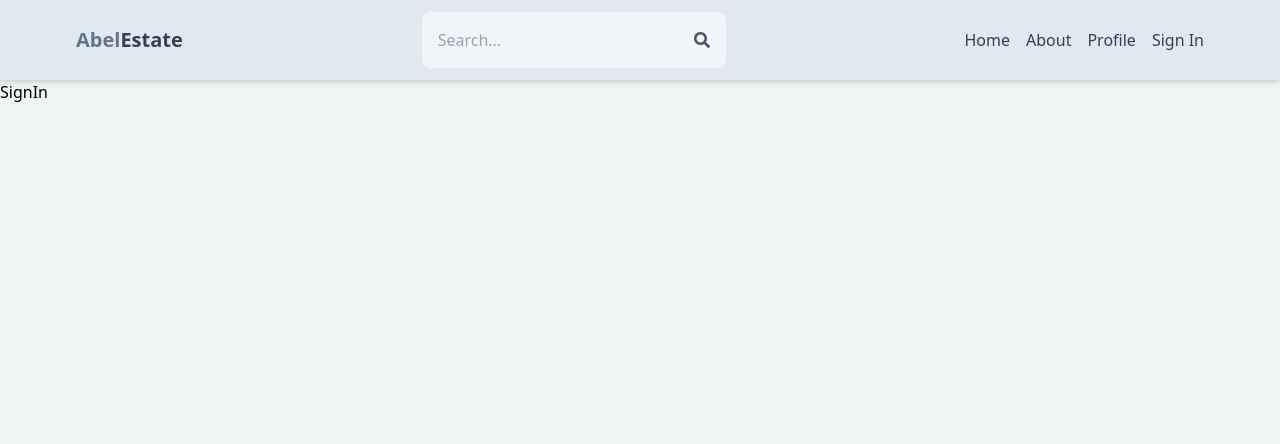
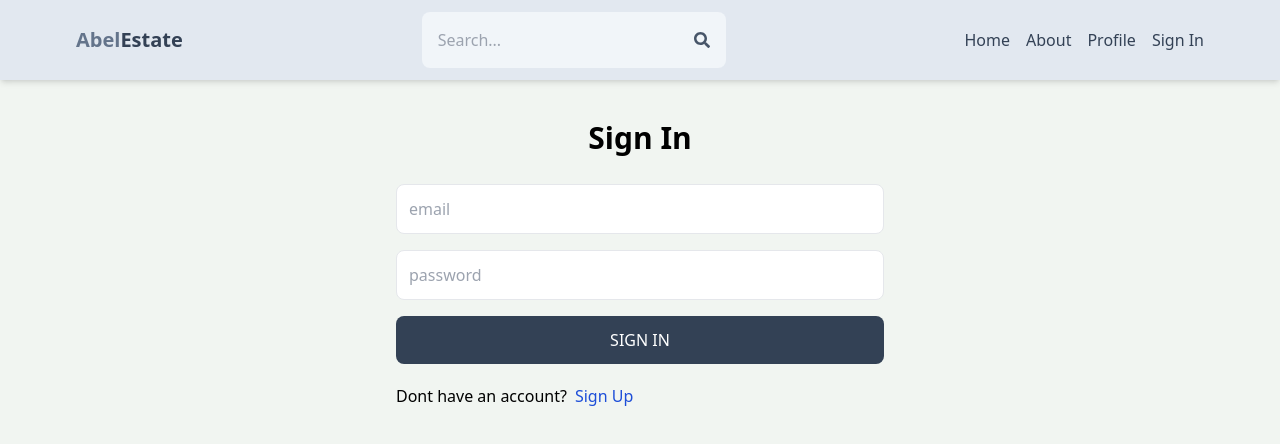
Before and after one commit to abimtad/RealState, a React (Vite) app in the folder client/: page /Sign-in in a window 1280 px wide. Shown: the top 444 px of the page. Built offline with nearby package versions, Linux system fonts and the light colour scheme.

Commit message:
feat: implement sign-in and sign-up functionality with Redux state management

```diff
--- a/client/src/main.jsx
+++ b/client/src/main.jsx
@@ -2,9 +2,11 @@
 import { createRoot } from "react-dom/client";
 import "./index.css";
 import App from "./App.jsx";
+import { store } from "./redux/store.js";
+import { Provider } from "react-redux";
 
 createRoot(document.getElementById("root")).render(
-  <StrictMode>
+  <Provider store={store}>
     <App />
-  </StrictMode>
+  </Provider>
 );
--- a/client/src/pages/SignIn.jsx
+++ b/client/src/pages/SignIn.jsx
@@ -1,7 +1,86 @@
-import React from "react";
+import { useState } from "react";
+import { useDispatch, useSelector } from "react-redux";
+import {
+  signInFailure,
+  signInStart,
+  signInSuccess,
+} from "../redux/user/userSlice";
+import { Link, useNavigate } from "react-router-dom";
 
 function SignIn() {
-  return <div>SignIn</div>;
+  const [formData, setFromData] = useState();
+  const dispatch = useDispatch();
+  const { error, loading } = useSelector((state) => state.user);
+  const navigate = useNavigate();
+
+  const handleChange = (e) => {
+    setFromData({
+      ...formData,
+      [e.target.id]: e.target.value,
+    });
+  };
+
+  const handleSubmit = async (e) => {
+    e.preventDefault();
+    dispatch(signInStart());
+    try {
+      const response = await fetch("/api/auth/signIn", {
+        method: "POST",
+        headers: {
+          "content-Type": "application/json",
+        },
+        body: JSON.stringify(formData),
+      });
+      const data = await response.json();
+      console.log(data);
+      if (data.success === false) {
+        dispatch(signInFailure(data.message));
+        console.log("something is wrong");
+        return;
+      }
+      navigate("/");
+      dispatch(signInSuccess(data));
+      return;
+    } catch (error) {
+      dispatch(signInFailure(error.message));
+      console.log("error occurred");
+    }
+  };
+
+  return (
+    <div className="p-3 max-w-lg mx-auto">
+      <h1 className="text-3xl text-center font-semibold my-7">Sign In</h1>
+      <form className="flex flex-col gap-4" onSubmit={handleSubmit}>
+        <input
+          type="email"
+          placeholder="email"
+          className="border p-3 rounded-lg"
+          id="email"
+          onChange={handleChange}
+        />
+        <input
+          type="password"
+          placeholder="password"
+          className="border p-3 rounded-lg"
+          id="password"
+          onChange={handleChange}
+        />
+        <button
+          disabled={loading}
+          className="bg-slate-700 text-white p-3 rounded-lg uppercase hover:opacity-95 disabled:opacity-80"
+        >
+          {loading ? "loading..." : "Sign in"}
+        </button>
+      </form>
+      <div className="flex gap-2 mt-5">
+        <p>Dont have an account?</p>
+        <Link to={"/sign-up"}>
+          <span className="text-blue-700">Sign Up</span>
+        </Link>
+      </div>
+      {error && <p className="text-red-400">{error}</p>}
+    </div>
+  );
 }
 
 export default SignIn;
--- a/client/src/pages/SignUp.jsx
+++ b/client/src/pages/SignUp.jsx
@@ -1,10 +1,16 @@
 import { useState } from "react";
+import { useDispatch, useSelector } from "react-redux";
 import { Link, useNavigate } from "react-router-dom";
+import {
+  signInStart,
+  signInSuccess,
+  signInFailure,
+} from "../redux/user/userSlice";
 
 function SignUp() {
   const [formData, setFromData] = useState();
-  const [loading, setLoading] = useState(null);
-  const [error, setError] = useState(null);
+  const dispatch = useDispatch();
+  const { loading, error } = useSelector((state) => state.user);
   const navigate = useNavigate();
 
   const handleChange = (e) => {
@@ -16,7 +22,7 @@
 
   const handleSubmit = async (e) => {
     e.preventDefault();
-    setLoading(true);
+    dispatch(signInStart());
     try {
       const response = await fetch("/api/auth/signUp", {
         method: "POST",
@@ -28,17 +34,15 @@
       const data = await response.json();
       console.log(data);
       if (data.success === false) {
-        setError(data.message);
-        setLoading(false);
+        dispatch(signInFailure(data.message));
         console.log("something is wrong");
         return;
       }
       navigate("/sign-in");
-      setLoading(false);
+      dispatch(signInSuccess(data));
       return;
     } catch (error) {
-      setLoading(false);
-      setError(error);
+      dispatch(signInFailure(error.message));
       console.log("error occurred");
     }
   };
--- /dev/null
+++ b/client/src/redux/store.js
@@ -0,0 +1,8 @@
+import { configureStore } from "@reduxjs/toolkit";
+import userReducer from "./user/userSlice.js";
+
+export const store = configureStore({
+  reducer: { user: userReducer },
+  middleware: (getDefaultMiddleware) =>
+    getDefaultMiddleware({ serializableCheck: false }),
+});
--- /dev/null
+++ b/client/src/redux/user/userSlice.js
@@ -0,0 +1,30 @@
+import { createSlice } from "@reduxjs/toolkit";
+
+const initialState = {
+  currentUser: null,
+  error: null,
+  loading: false,
+};
+
+const userSlice = createSlice({
+  name: "User", // This naming is important to avoid naming collision between different slices with the same action types
+  initialState,
+  reducers: {
+    signInStart: (state) => {
+      state.loading = true;
+    },
+    signInSuccess: (state, action) => {
+      state.currentUser = action.payload;
+      state.loading = false;
+      state.error = null;
+    },
+    signInFailure: (state, action) => {
+      state.error = action.payload;
+      state.loading = false;
+    },
+  },
+});
+
+export const { signInStart, signInSuccess, signInFailure } = userSlice.actions;
+
+export default userSlice.reducer;
```
Also changed, not shown: 1 other file (tests, documents, lock files or other folders).
